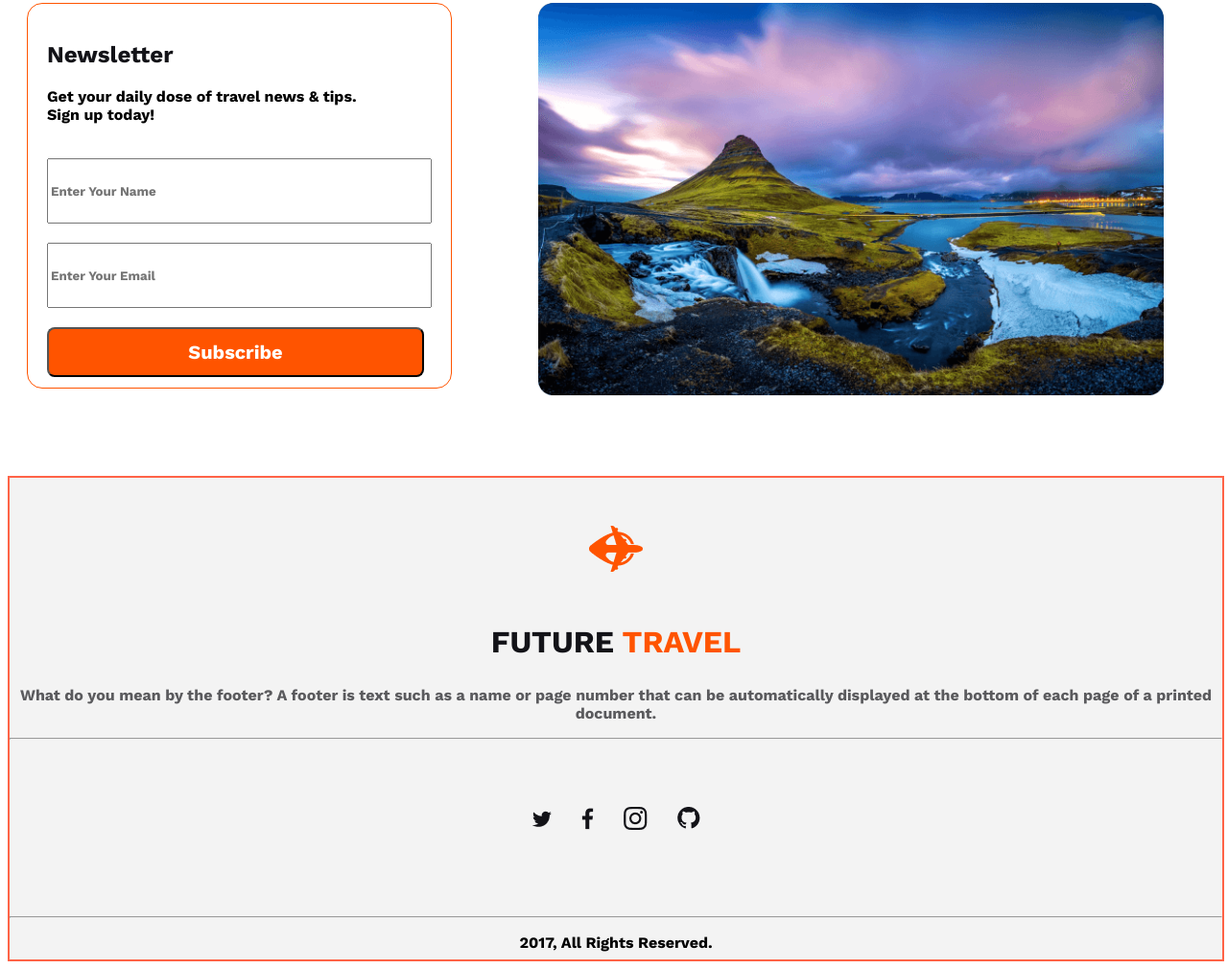
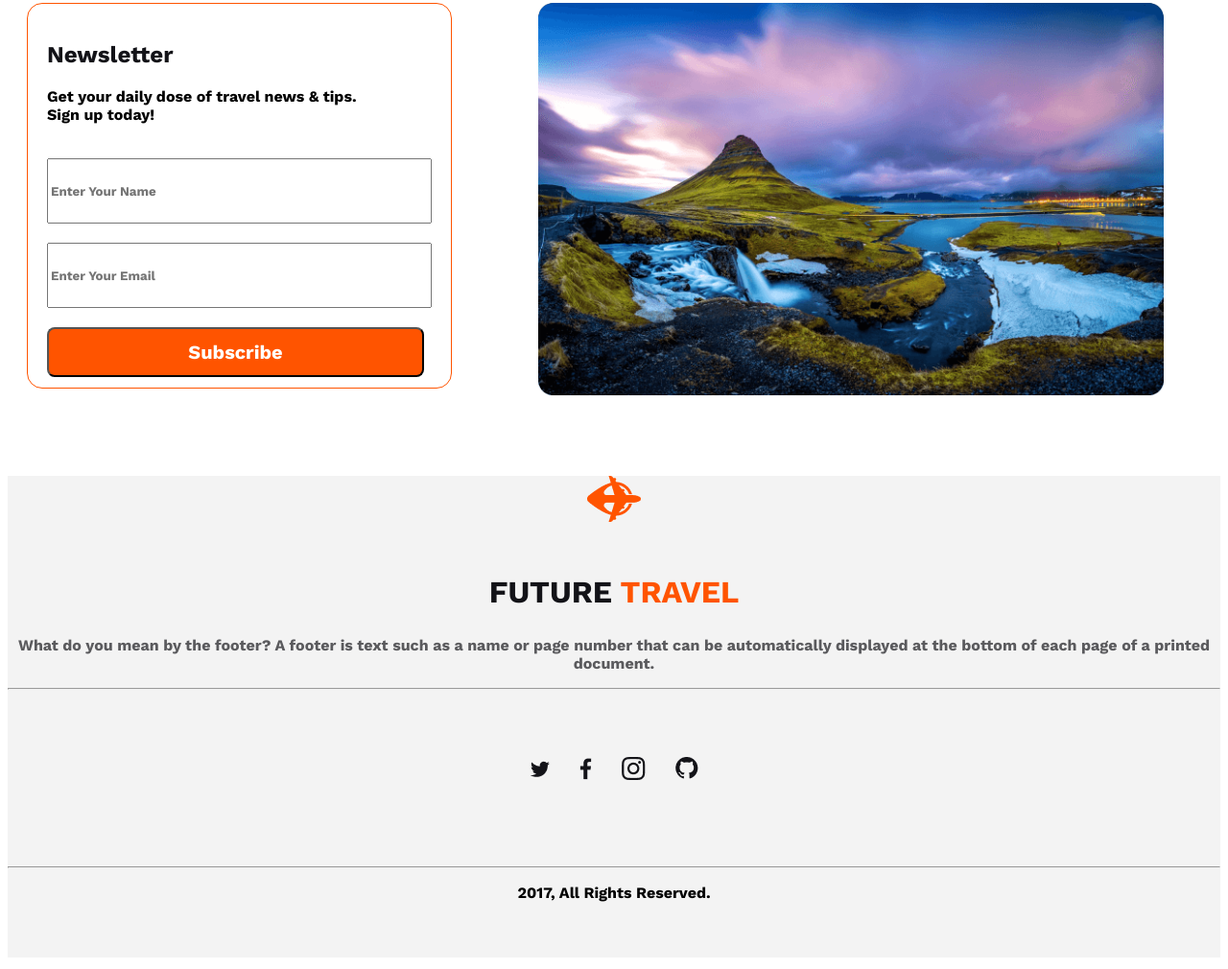
Before and after one commit to CODING019/My-Responsive-Website, a plain HTML site: page index.html in a window 1280 px wide. Shown: the part 6449-7459 px from the top of the page at 96% size. Drawn offline with nearby package versions, Linux system fonts and the light colour scheme.

Commit message:
footer-border-remove

```diff
--- a/style/style.css
+++ b/style/style.css
@@ -448,7 +448,6 @@
  .footer-container {
      width: 100%;
      height: 502px;
-     border: 2px solid tomato;
      background: rgba(19, 19, 24, 0.05);
      margin-top: 80px;
  }
```
